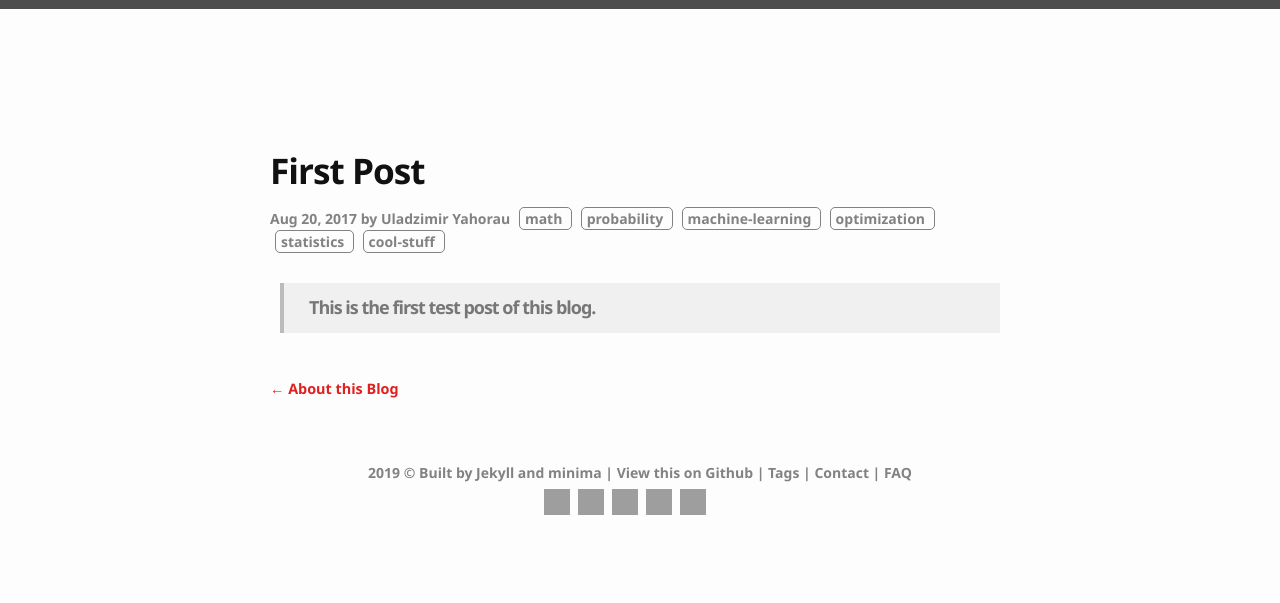
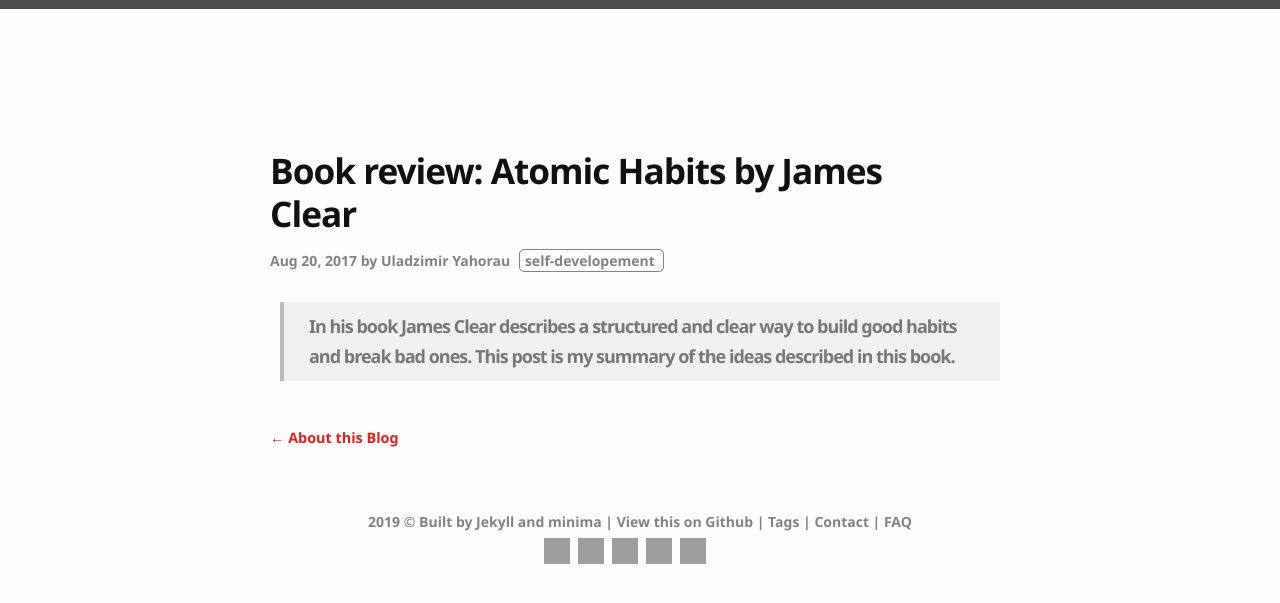
Before and after one commit to UladzimirYahorau/uladzimiryahorau.github.io, a Jekyll site: the page built from _posts/2019-12-25-First-post.md, in a window 1280 px wide. Shown: the top 603 px of the page. Built offline with Jekyll 4.4.1, drawn with Linux system fonts in a browser that asks for light colours; comment, search, counter and statistics services are not loaded; grey boxes are pictures that could not be loaded.

Commit message:
Starting a new post about Atomic Habits by James Clear.

```diff
--- a/_posts/2019-12-25-First-post.md
+++ b/_posts/2019-12-25-First-post.md
@@ -1,13 +1,12 @@
 ---
 layout: post
 comments: true
-title: "First Post"
+title: "Book review: Atomic Habits by James Clear"
 date: 2017-08-20 00:23:00
-tags: math probability machine-learning optimization statistics cool-stuff
-image: "GAN.png"
+tags: self-developement
 ---
 
-> This is the first test post of this blog.
+> In his book James Clear describes a structured and clear way to build good habits and break bad ones. This post is my summary of the ideas described in this book.
 
 <!--more-->
 
```
Also changed, not shown: 1 other file.
